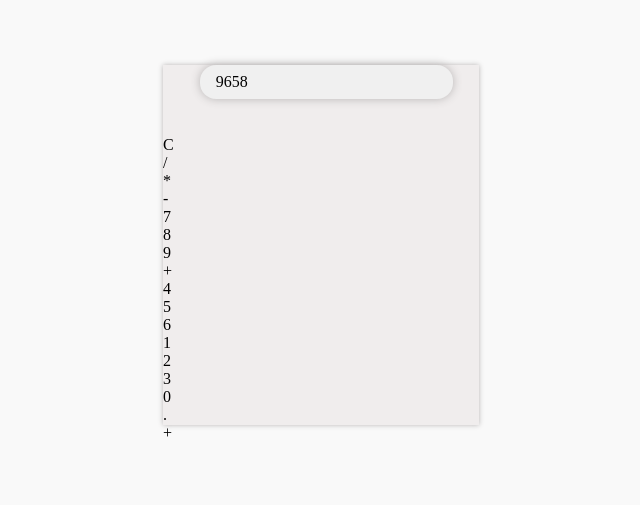
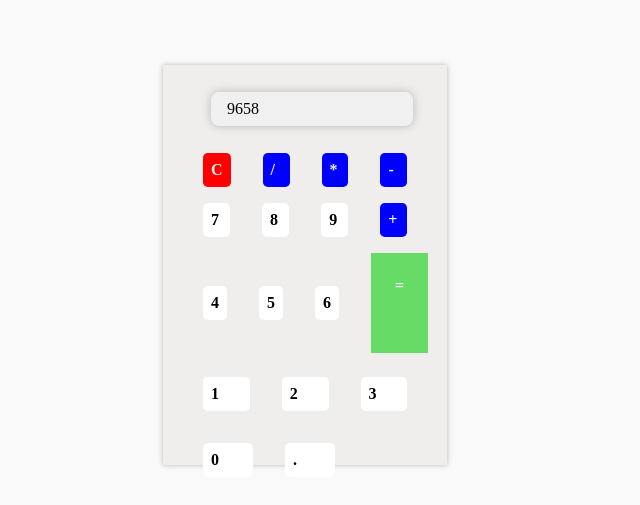
Before and after one commit to Tarboshi-Technologies/frontend-projects, a plain HTML site: page project7-calculator/index.html in a window 1280 px wide. Shown: the part 207-712 px from the top of the page, without its empty margins (405-1045 px from the left). Drawn offline with Linux system fonts and the light colour scheme.

Commit message:
more style added in css and text changed in html

```diff
--- a/project7-calculator/css/style.css
+++ b/project7-calculator/css/style.css
@@ -5,36 +5,189 @@ body {
   background: #f9f9f9;
 }
 #calc {
-  width: 50%;
-  height: 20%;
-  height: 90vh;
+  width: 45%;
+ /* height: 10%;*/
+ height: 250vh;
 }
 #main {
   width: 50%;
-  height: 50%;
+  height: 20%;
   background-color: rgb(240, 237, 237);
   border: none;
   margin: 17rem 35rem 7rem 35rem;
   box-shadow: 0 0 5px rgb(184, 181, 181);
 }
+div{
+  padding: 0.5rem;
+  margin: 0rem;
+}
 p {
   background-color: #f0f0f0;
   width: 80%;
-  height: 10%;
   padding: 0.5rem 1rem;
-  margin: 2.3rem;
+  margin: 0.7rem 2rem;
   border: none;
   box-shadow: 0 0 10px rgb(184, 181, 181);
-  border-radius: 1rem;
+  border-radius: 0.5rem;
 }
-#first{
+.sect {
   display: flex;
   flex-direction: row;
   list-style-type: none;
+  align-items: center;
+  margin: 0rem 1rem;
 }
-.one {
-  display: flex;
-  flex-direction: column;
-  flex-wrap: wrap;
-  padding: ;
+.one:nth-of-type(1) {
+  background: red;
+  padding: 0.5rem;
+  margin: 0.5rem 1rem;
+  border-radius: 0.3rem;
+  width: 50px;
+  color: #f0f0f0;
+  font-weight: 800;
 }
+.one:nth-of-type(2) {
+  background-color: blue;
+  padding: 0.5rem;
+  margin: 0.5rem 1rem;
+  border-radius: 0.3rem;
+  width: 50px;
+  color: #f0f0f0;
+  font-weight: 800;
+}
+.one:nth-of-type(3) {
+  background-color: blue;
+  padding: 0.5rem;
+  margin: 0.5rem 1rem;
+  border-radius: 0.3rem;
+  width: 50px;
+  color: #f0f0f0;
+  font-weight: 800;
+}
+.one:nth-of-type(4) {
+  background-color: blue;
+  padding: 0.5rem;
+  margin: 0.5rem 1rem;
+  border-radius: 0.3rem;
+  width: 50px;
+  color: #f0f0f0;
+  font-weight: 800;
+}
+.two:nth-of-type(1) {
+  background-color: #fff;
+  padding: 0.5rem;
+  margin: 0.5rem 1rem;
+  border-radius: 0.3rem;
+  width: 50px;
+  color: #000000;
+  font-weight: 800;
+}
+.two:nth-of-type(2) {
+  background-color: #fff;
+  padding: 0.5rem;
+  margin:0.5rem 1rem;
+  border-radius: 0.3rem;
+  width: 50px;
+  color: #000000;
+  font-weight: 800;
+}
+.two:nth-of-type(3) {
+  background-color: #fff;
+  padding: 0.5rem;
+  margin:0.5rem 1rem;
+  border-radius: 0.3rem;
+  width: 50px;
+  color: #000000;
+  font-weight: 800;
+}
+.two:nth-of-type(4) {
+  background-color: blue;
+  padding: 0.5rem;
+  margin:0.5rem 1rem;
+  border-radius: 0.3rem;
+  width: 50px;
+  color: #fff;
+  font-weight: 800;
+}
+
+.three:nth-of-type(1) {
+  background-color: #fff;
+  padding: 0.5rem;
+  margin:0.5rem 1rem;
+  border-radius: 0.3rem;
+  width: 50px;
+  color: #000000;
+  font-weight: 800;
+}
+.three:nth-of-type(2) {
+  background-color: #fff;
+  padding: 0.5rem;
+  margin: 1rem;
+  border-radius: 0.3rem;
+  width: 50px;
+  color: #000000;
+  font-weight: 800;
+}
+.three:nth-of-type(3) {
+  background-color: #fff;
+  padding: 0.5rem;
+  margin:0.5rem 1rem;
+  border-radius: 0.3rem;
+  width: 50px;
+  color: #000000;
+  font-weight: 800;
+}
+.three:nth-of-type(4){
+  background-color: rgb(102, 219, 102);
+  padding: 1.5rem;
+  margin: 0.5rem 1rem;
+  height: 100px;
+  color: #fff;
+  font-weight: 900;
+  flex-grow: 0.2;
+}
+.four:nth-of-type(1) {
+  background-color: #fff;
+  padding: 0.5rem;
+  margin: 1rem;
+  border-radius: 0.3rem;
+  width: 50px;
+  color: #000000;
+  font-weight: 800;
+}
+.four:nth-of-type(2) {
+  background-color: #fff;
+  padding: 0.5rem;
+  margin: 1rem;
+  border-radius: 0.3rem;
+  width: 50px;
+  color: #000000;
+  font-weight: 800;
+}
+.four:nth-of-type(3) {
+  background-color: #fff;
+  padding: 0.5rem;
+  margin:0.5rem 1rem;
+  border-radius: 0.3rem;
+  width: 50px;
+  color: #000000;
+  font-weight: 800;
+}
+.five:nth-of-type(1) {
+  background-color: #fff;
+  padding: 0.5rem;
+  margin: 1rem;
+  border-radius: 0.3rem;
+  width: 50px;
+  color: #000000;
+  font-weight: 800;
+}
+.five:nth-of-type(2) {
+  background-color: #fff;
+  padding: 0.5rem;
+  margin: 1rem;
+  border-radius: 0.3rem;
+  width: 50px;
+  color: #000000;
+  font-weight: 800;
+}
--- a/project7-calculator/index.html
+++ b/project7-calculator/index.html
@@ -33,6 +33,7 @@
                 <div class="three">4</div>
                 <div class="three">5</div>
                 <div class="three">6</div>
+                <div class="three">=</div>
             </section>
 
 
@@ -46,11 +47,6 @@
                 <div class="five">0</div>
                 <div class="five">.</div>
             </section>
-
-            <section class="sect">
-                <div id="last">+</div>
-            </section>
-
     </main>
     </div>
 </body>
```
